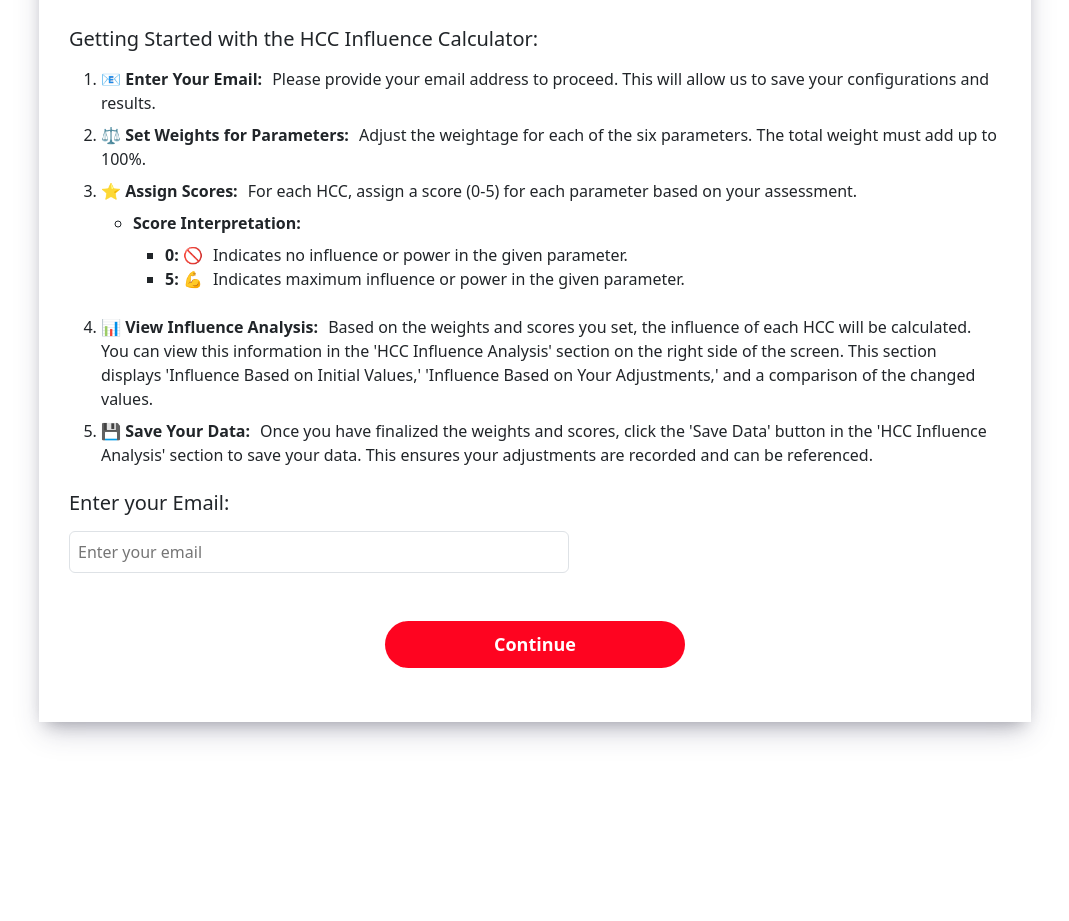
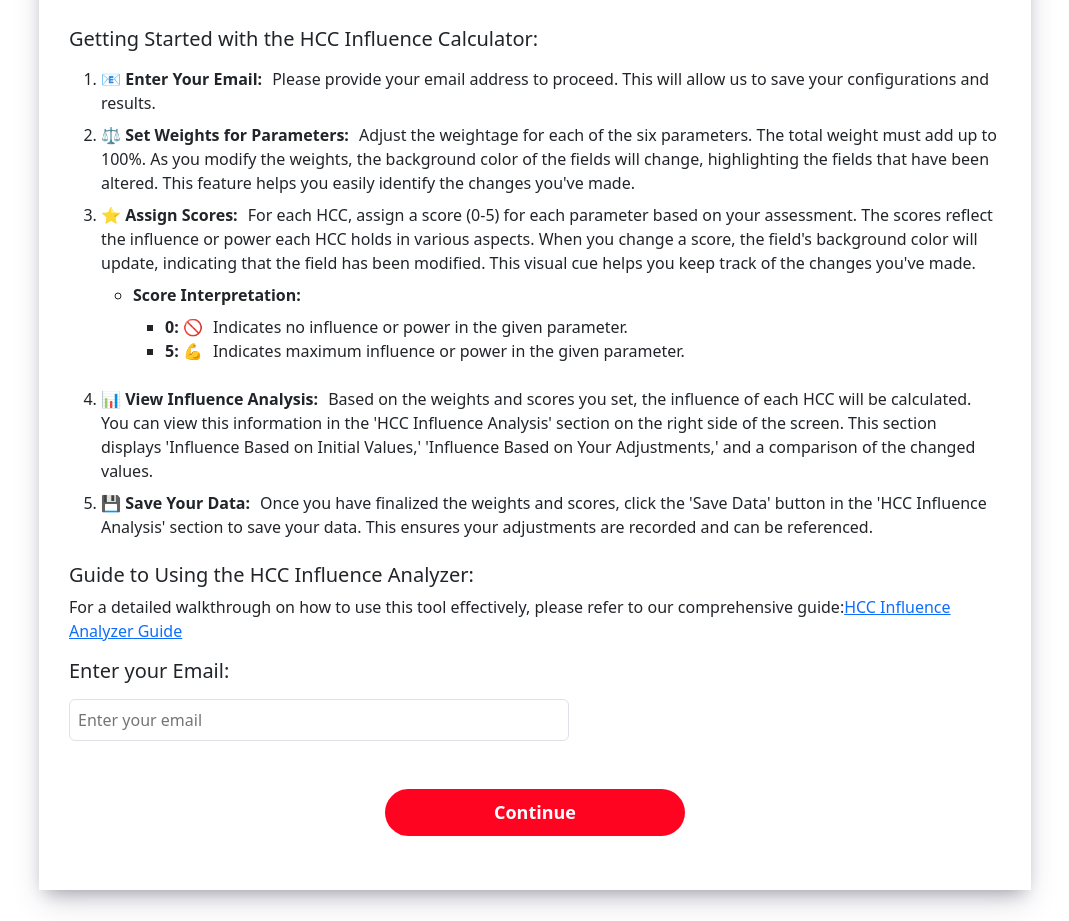
Before and after one commit to ARDev097/Measuring_COP_Optimism, a React (Create React App) app in the folder frontend/: page / in a window 1280 px wide. Shown: the part 780-1701 px from the top of the page, without its empty margins (105-1174 px from the left). Before the commit the page ends 1609 px from the top, so only its background shows below. Built offline with nearby package versions, Linux system fonts and the light colour scheme.

Commit message:
Added Changed Values Section

```diff
--- a/frontend/src/components/Instructions.js
+++ b/frontend/src/components/Instructions.js
@@ -61,13 +61,13 @@ const Instructions = ({
       title: "Set Weights for Parameters:",
       icon: "⚖️",
       description:
-        "Adjust the weightage for each of the six parameters. The total weight must add up to 100%.",
+        "Adjust the weightage for each of the six parameters. The total weight must add up to 100%. As you modify the weights, the background color of the fields will change, highlighting the fields that have been altered. This feature helps you easily identify the changes you've made.",
     },
     {
       title: "Assign Scores:",
       icon: "⭐",
       description:
-        "For each HCC, assign a score (0-5) for each parameter based on your assessment.",
+        "For each HCC, assign a score (0-5) for each parameter based on your assessment. The scores reflect the influence or power each HCC holds in various aspects. When you change a score, the field's background color will update, indicating that the field has been modified. This visual cue helps you keep track of the changes you've made.",
       sublist: [
         {
           title: "Score Interpretation:",
@@ -183,6 +183,23 @@ const Instructions = ({
           </ol>
 
           <div style={{ marginBottom: "16px" }}>
+              <h5 className="text-lg font-semibold mb-2">
+                Guide to Using the HCC Influence Analyzer:
+              </h5>
+              <p>
+                For a detailed walkthrough on how to use this tool effectively, please refer to our comprehensive guide:
+                <a
+                  href="https://coffee-cheap-marten-178.mypinata.cloud/ipfs/Qmc3LisjwfGhTrbEZBYBdCmqKd8RRLwXxkWk3T3fkN4zsg"
+                  target="_blank"
+                  rel="noopener noreferrer"
+                  className="text-blue-600 hover:text-blue-800 ml-2"
+                >
+                  HCC Influence Analyzer Guide
+                </a>
+              </p>
+            </div>
+
+          <div style={{ marginBottom: "16px" }}>
             <h5 className="text-lg font-semibold mb-2">Enter your Email:</h5>
           </div>
           <div className="mb-4 inpputdiv">
```
